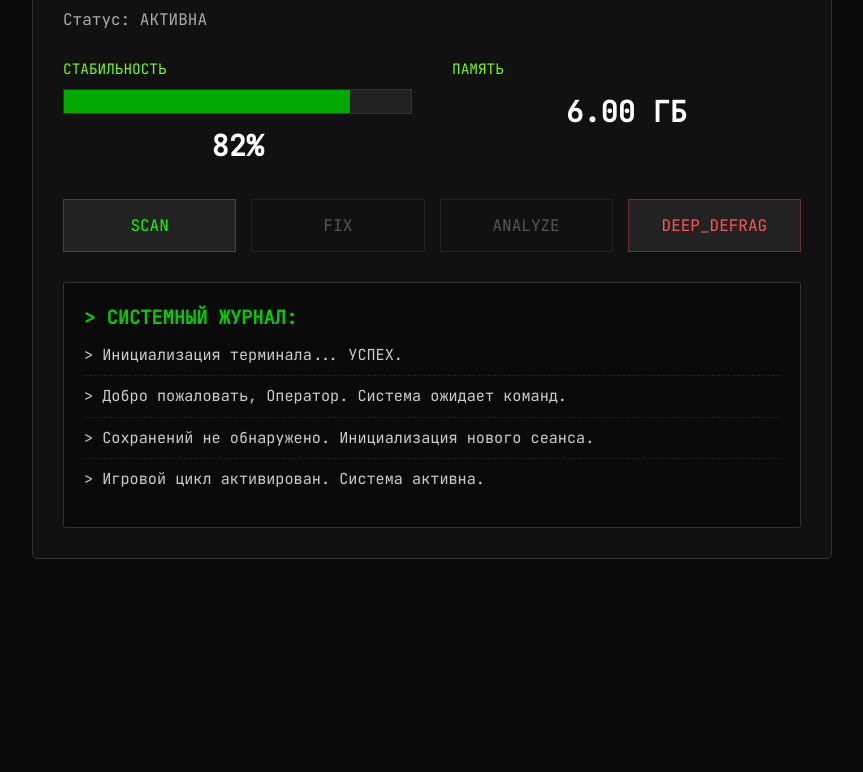
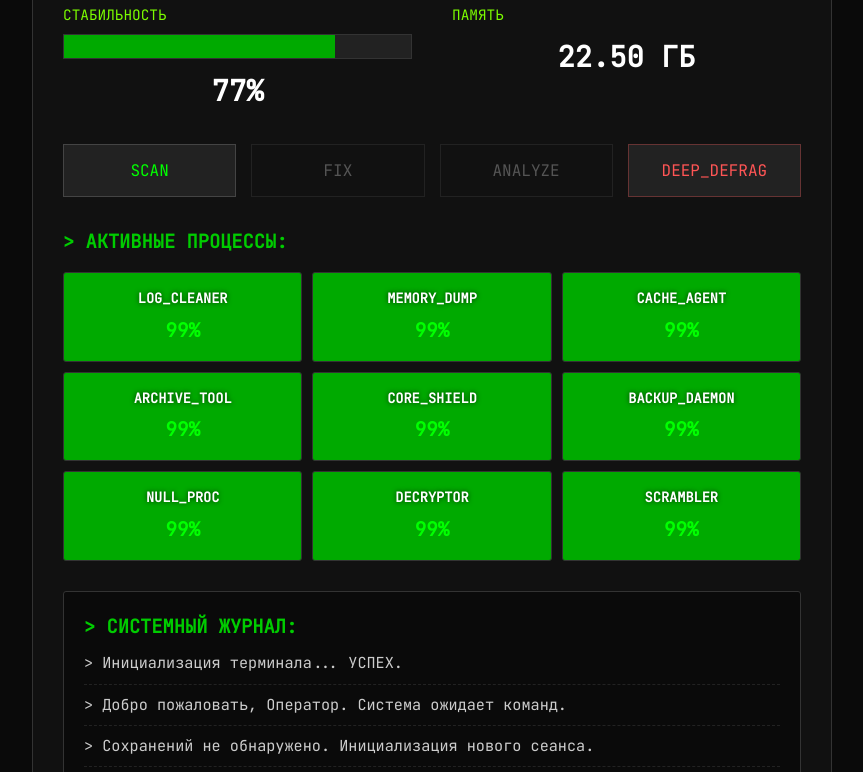
Before and after one commit to DashaGoulyaeva/SYSTEM_LEGACY, a plain HTML site: page index.html in a window 1280 px wide. Shown: the part 166-938 px from the top of the page, without its empty margins (208-1071 px from the left). Before the commit the page ends 800 px from the top, so only its background shows below. Drawn offline with Linux system fonts and the light colour scheme.

Commit message:
Implement 3x3 process grid with health decay and visual feedback

```diff
--- a/game.js
+++ b/game.js
@@ -37,6 +37,34 @@ function loadGame() {
 }
 
 // ====================
+// 1.2. МОДЕЛЬ ПРОЦЕССОВ (СЕТКА 3X3)
+// ====================
+let processes = []; // Массив, где будут храниться все процессы
+
+// Функция инициализации процессов (вызывается один раз при старте)
+function initProcesses() {
+    const processNames = [
+        "LOG_CLEANER", "MEMORY_DUMP", "CACHE_AGENT",
+        "ARCHIVE_TOOL", "CORE_SHIELD", "BACKUP_DAEMON",
+        "NULL_PROC", "DECRYPTOR", "SCRAMBLER"
+    ];
+
+    processes = []; // Очищаем массив (на случай повторной инициализации)
+
+    for (let i = 0; i < 9; i++) {
+        processes.push({
+            id: i,
+            name: processNames[i],
+            health: 100,          // Здоровье процесса в %
+            baseGeneration: 0.5,  // Базовая генерация памяти (ГБ/тик)
+            baseConsumption: 0.1, // Базовое потребление стабильности (%/тик)
+            isActive: true,       // Активен ли процесс
+            isBroken: false       // Сломан ли процесс (health <= 0)
+        });
+    }
+    console.log('Инициализировано процессов:', processes.length);
+}
+// ====================
 // 2. ССЫЛКИ НА ЭЛЕМЕНТЫ ИНТЕРФЕЙСА
 // ====================
 const stabilityBar = document.getElementById('stability-bar');
@@ -70,39 +98,106 @@ function updateInterface() {
 }
 
 // ====================
+// 4.1. ФУНКЦИЯ ОТРИСОВКИ СЕТКИ ПРОЦЕССОВ
+// ====================
+function renderProcessGrid() {
+    const container = document.getElementById('process-grid-container');
+    container.innerHTML = ''; // Очищаем контейнер
+
+    processes.forEach(process => {
+        const processEl = document.createElement('div');
+        processEl.className = 'process';
+        processEl.dataset.id = process.id; // Сохраняем ID в data-атрибут
+
+        // Цвет фона зависит от уровня здоровья
+        let healthColor = '#00aa00'; // Зелёный
+        if (process.health < 50) healthColor = '#ffaa00'; // Жёлтый
+        if (process.health < 20) healthColor = '#ff5555'; // Красный
+        if (process.isBroken) healthColor = '#333333';    // Тёмно-серый (сломан)
+
+        processEl.style.backgroundColor = healthColor;
+
+        // HTML содержимое элемента процесса
+        processEl.innerHTML = `
+            <div class="process-name">${process.name}</div>
+            <div class="process-health">${Math.floor(process.health)}%</div>
+        `;
+
+        // Клик по процессу будет показывать его статус (позже)
+        processEl.addEventListener('click', () => showProcessStatus(process.id));
+
+        container.appendChild(processEl);
+    });
+    console.log('Сетка процессов отрисована');
+}
+
+// Вспомогательная функция (заглушка, пока не реализована)
+function showProcessStatus(processId) {
+    const process = processes.find(p => p.id === processId);
+    addLog(`СТАТУС ${process.name}: Здоровье ${process.health}%, Активен: ${process.isActive}`);
+}
+
+// ====================
 // 5. ФУНКЦИЯ ИГРОВОГО ЦИКЛА (TICK)
 // ====================
 function gameTick() {
-    // 5.1. Уменьшаем стабильность на 0.5% за тик
-    stability = Math.max(0, stability - 0.5); // Math.max не даст уйти ниже 0
+    // 5.1. СБРАСЫВАЕМ прирост/потребление за тик
+    let memoryGainThisTick = 0;
+    let stabilityLossThisTick = 0;
 
-    // 5.2. Увеличиваем память на 1.2 единицы за тик (базовая генерация)
-    memory += 1.2;
+    // 5.2. ПРОХОДИМ ПО ВСЕМ ПРОЦЕССАМ
+    processes.forEach(process => {
+        if (process.isActive && !process.isBroken) {
+            // Активный процесс генерирует память и потребляет стабильность
+            memoryGainThisTick += process.baseGeneration;
+            stabilityLossThisTick += process.baseConsumption;
 
-    // 5.3. Обновляем цифры на экране
+            // Процесс медленно изнашивается (0.1% за тик)
+            process.health = Math.max(0, process.health - 0.1);
+
+            // Если здоровье упало до 0, процесс ломается
+            if (process.health <= 0) {
+                process.isBroken = true;
+                addLog(`КРИТИЧЕСКИЙ СБОЙ: Процесс ${process.name} отключен.`);
+            }
+        }
+    });
+
+    // 5.3. ПРИМЕНЯЕМ ИТОГИ ТИКА К ОСНОВНЫМ РЕСУРСАМ
+    memory += memoryGainThisTick;
+    stability = Math.max(0, stability - 0.5 - stabilityLossThisTick); // 0.5 — базовая деградация
+
+    // 5.4. ОБНОВЛЯЕМ ИНТЕРФЕЙС (включая сетку процессов)
     updateInterface();
+    renderProcessGrid(); // Теперь перерисовываем сетку каждый тик!
 
-    // 5.4. (Дополнительно) Если стабильность упала до 0, пишем в лог
     if (stability <= 0) {
         addLog('ВНИМАНИЕ: Стабильность на нуле. Требуется глубокая дефрагментация.');
-        stability = 0; // Фиксируем на нуле
+        stability = 0;
     }
 }
 // ====================
 // 6. ЗАПУСК ЦИКЛА И ПЕРВОНАЧАЛЬНАЯ НАСТРОЙКА
 // ====================
-// Загружаем сохранение (ДО запуска цикла!)
-loadGame();
+loadGame(); // Загружаем сохранение
 
-// Запускаем игровой тик каждую секунду
+// Если процессов нет (первый запуск) — инициализируем
+if (processes.length === 0) {
+    initProcesses();
+    addLog('Первичная инициализация процессов завершена.');
+}
+
+// Отрисовываем сетку первый раз
+renderProcessGrid();
+
+// Запускаем игровой тик
 const gameInterval = setInterval(function() {
-    gameTick();   // Выполняем логику тика
-    saveGame();   // Сохраняем состояние после каждого тика
+    gameTick();
+    saveGame();
 }, 1000);
 
-// Сразу обновляем интерфейс
 updateInterface();
-addLog('Игровой цикл активирован. Система активна.');
+addLog('Игровой цикл активирован. Все системы в норме.');
 
 // ====================
 // 7. ТЕСТОВЫЙ ОБРАБОТЧИК ДЛЯ КНОПКИ SCAN (пока простой)
--- a/index.html
+++ b/index.html
@@ -40,6 +40,14 @@
             <button id="reset-btn" class="cmd-btn danger">DEEP_DEFRAG</button>
         </section>
 
+        <!-- Сетка процессов 3x3 -->
+        <section class="process-grid">
+            <h3>> АКТИВНЫЕ ПРОЦЕССЫ:</h3>
+             <div id="process-grid-container">
+        <!-- Сюда будет вставлена сетка через JavaScript -->
+             </div>
+        </section>
+
         <!-- Область системного лога (здесь будут появляться сообщения) -->
         <section class="log">
             <h3>> СИСТЕМНЫЙ ЖУРНАЛ:</h3>
--- a/style.css
+++ b/style.css
@@ -137,3 +137,48 @@ progress::-webkit-progress-value { background: #00aa00; }
 #log-content p:last-child {
     border-bottom: none;
 }
+
+/* ==================== */
+/* СТИЛИ СЕТКИ ПРОЦЕССОВ */
+/* ==================== */
+.process-grid {
+    margin-bottom: 30px;
+}
+
+#process-grid-container {
+    display: grid;
+    grid-template-columns: repeat(3, 1fr); /* 3 колонки */
+    gap: 10px;
+    margin-top: 15px;
+}
+
+.process {
+    border: 1px solid #333;
+    border-radius: 3px;
+    padding: 15px 10px;
+    text-align: center;
+    cursor: pointer;
+    transition: transform 0.1s;
+    min-height: 80px;
+    display: flex;
+    flex-direction: column;
+    justify-content: center;
+}
+
+.process:hover {
+    transform: scale(1.02);
+    border-color: #555;
+}
+
+.process-name {
+    font-size: 0.85em;
+    font-weight: bold;
+    margin-bottom: 5px;
+    color: #fff;
+    text-shadow: 0 0 5px rgba(0,0,0,0.7);
+}
+
+.process-health {
+    font-size: 1.2em;
+    font-weight: bold;
+}
```
